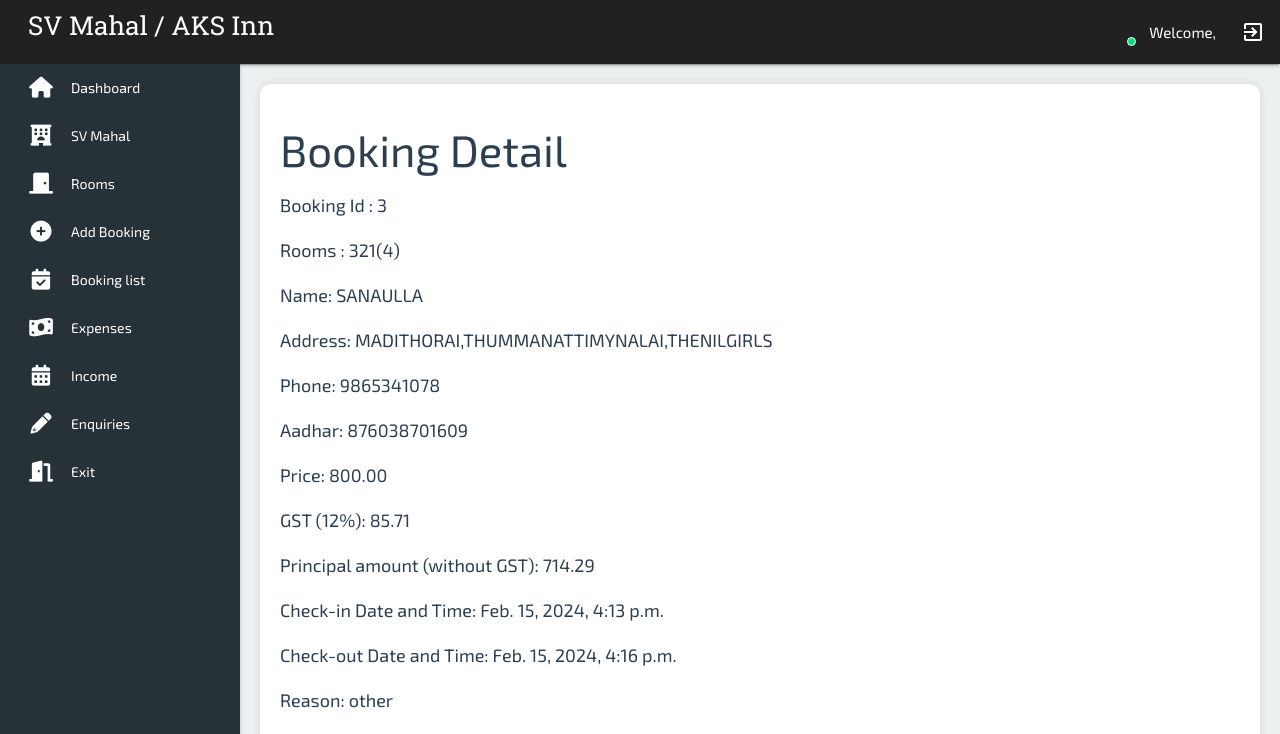
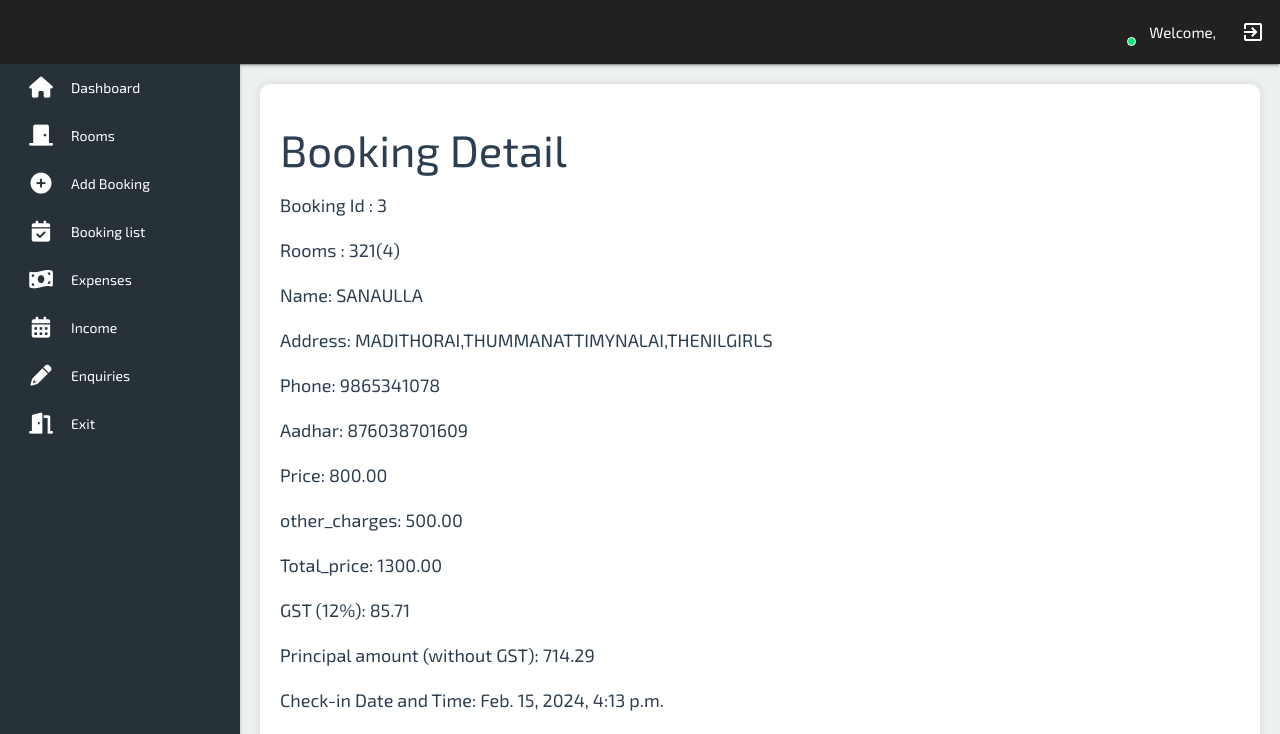
Before and after one commit to iratusbison/booking, a Django app: page /dashboard/booking_detail/3/ in a window 1280 px wide. Shown: the top 734 px of the page. Run offline with Django 4.2, Linux system fonts and the light colour scheme; a user stored in the database is signed in; data comes from the database, SQL or seed files in the repository; both versions use the stored data as it was after the commit; some libraries are stand-ins or nearby versions; some web fonts are replaced.

Commit message:
room_booking

```diff
--- a/baseapp/templates/core/dashboard.html
+++ b/baseapp/templates/core/dashboard.html
@@ -105,7 +105,7 @@
           <li>
             <h1 class="logo-wrapper">
               <a href="{% url 'dashboard' %}" class="brand-logo darken-1">
-                <span class="logo-text hide-on-med-and-down heading">SV Mahal / AKS Inn</span>
+                <span class="logo-text hide-on-med-and-down heading"></span>
               </a>
             </h1>
           </li>
@@ -153,15 +153,7 @@
     </li>
   </ul>
 </li>
-<li class="no-padding">
-          <ul class="" data-collapsible="accordion">
-            <li class="bold">
-              <a href="{% url 'incsection_list' %}" class="">
-                <span class="nav-text"><i class="fas fa-hotel"></i>  SV Mahal </span> <!-- Updated with brush icon -->
-              </a>
-            </li>
-          </ul>
-        </li>
+
 <li class="no-padding">
     <ul class="" data-collapsible="accordion">
         <li class="bold">
@@ -268,17 +260,16 @@
             <div class="card blue darken-2">
               <div class="card-content white-text">
                 <span class="card-title">
-                  <a href="{% url 'incsection_list' %}" style="color: #ffffff;">
-                     SV Mahal
+                  <a href="{% url 'booking_list' %}" style="color: #ffffff;">
+                     Booking_List
                   </a>
                 </span>
-                <p style="color: #ffffff;">  ₹ {{ total_income}}</p>
+
               </div>
             </div>
           </div>
         </div>
       </div>
-<div><center><a href="https://www.tamildailycalendar.com/tamil_daily_calendar.php" target="_blank" class="btn btn-primary">Tamil Calendar Website</a></center></div>
 
     </section>
     {% endblock dashboard_content %}
--- a/itemmanager/models/aks.py
+++ b/itemmanager/models/aks.py
@@ -17,6 +17,7 @@ class Booking(models.Model):
     aadhar = models.BigIntegerField(null=True)
     email = models.EmailField(null=True)
     price = models.DecimalField(max_digits=10, decimal_places=2, null=True)
+    other_charges = models.DecimalField(max_digits=10, decimal_places=2, null=True)
     checkin_datetime = models.DateTimeField(null=True)
     checkout_datetime = models.DateTimeField(null=True)
     persons = models.CharField(max_length=50, null=True)
--- a/itemmanager/templates/book_room.html
+++ b/itemmanager/templates/book_room.html
@@ -131,6 +131,8 @@
         <input type="text" id="persons" name="persons"><br>
         <label for="price">Price:</label><br>
         <input type="text" id="price" name="price"><br>
+        <label for="other_charges">other charges:</label><br>
+        <input type="text" id="other_charges" name="other_charges"><br>
         <!-- Add this code within your form -->
        <div> <label for="reason">Reason:</label>
           <select name="reason" id="reason">
--- a/itemmanager/templates/booking_detail.html
+++ b/itemmanager/templates/booking_detail.html
@@ -93,6 +93,8 @@
         <p>Phone: {{ booking.phone }}</p>
         <p>Aadhar: {{ booking.aadhar }}</p>
         <p>Price: {{ booking.price }}</p>
+        <p>other_charges: {{ booking.other_charges }}</p>
+        <p>Total_price: {{ total_charges|floatformat:"2" }}</p>
 
         <!-- Display GST and Total Price -->
        {% if price and gst and total_price %}
--- a/itemmanager/templates/edit_booking.html
+++ b/itemmanager/templates/edit_booking.html
@@ -96,6 +96,8 @@
 
         <label for="price">Price:</label>
         <input type="number" name="price" value="{{ booking.price }}" min="0">
+        <label for="other_charges">Other charges:</label>
+        <input type="number" name="other_charges" value="{{ booking.other_charges }}" min="0">
 
         <button type="submit">Save Changes</button>
     </form>
--- a/itemmanager/urls.py
+++ b/itemmanager/urls.py
@@ -7,7 +7,7 @@ from itemmanager.views.view_income import income_list, add_income, delete_income
 from itemmanager.views.view_todo import task_list, create_task, edit_task, delete_task
 from itemmanager.views.view_total import total_view
 from itemmanager.views.view_tax import calculate_tax
-from itemmanager.views.view_chatgpt import query
+
 
 urlpatterns = [
     #path('expense', expense_list, name='expense_list'),
@@ -57,7 +57,7 @@ urlpatterns = [
     path('add_rd/<int:rdsection_id>/', add_rd, name='add_rd'),
 
     path('calculate_tax/', calculate_tax, name='calculate_tax'),
-    path('query/', query, name='query'),
+
 
     path('add/', add_room, name='add_room'),
     path('room_list', room_list, name='room_list'),
--- a/itemmanager/views/view_aksinn.py
+++ b/itemmanager/views/view_aksinn.py
@@ -140,6 +140,7 @@ def book_room(request):
         email = request.POST.get('email')
         aadhar = request.POST.get('aadhar')
         price = request.POST.get('price')
+        other_charges = request.POST.get('other_charges')
         persons = request.POST.get('persons')
         reason = request.POST.get('reason')
         payment = request.POST.get('payment')
@@ -157,6 +158,7 @@ def book_room(request):
             phone=phone,
             aadhar=aadhar,
             price=price,
+            other_charges=other_charges,
             email=email,
             persons=persons,
             reason=reason,
@@ -198,12 +200,15 @@ def booking_detail(request, booking_id):
     booking = get_object_or_404(Booking, id=booking_id)
     rooms = booking.rooms.all()
     price = booking.price
+    other_charges = booking.other_charges
+    total_charges = Decimal(other_charges or 0) + price
+
     gst_amount = price - (price / (1 + Decimal('0.12')))
     net_price = price - gst_amount
     gst = price * Decimal('0.12')
     total_price = price + gst
 
-    return render(request, 'booking_detail.html', {'booking': booking, 'rooms': rooms, 'price': price, 'gst': gst, 'gst_amount':gst_amount, 'net_price':net_price,'total_price': total_price,'reason': booking.reason,})
+    return render(request, 'booking_detail.html', {'booking': booking, 'rooms': rooms, 'price': price, 'gst': gst, 'gst_amount':gst_amount,'total_charges':total_charges, 'net_price':net_price,'total_price': total_price,'reason': booking.reason,})
 @login_required(login_url='/login')
 def edit_booking(request, booking_id):
     booking = Booking.objects.get(id=booking_id)
@@ -218,6 +223,7 @@ def edit_booking(request, booking_id):
         booking.aadhar = request.POST.get('aadhar')
         booking.email = request.POST.get('email')
         booking.price = request.POST.get('price')
+        booking.other_charges =request.POST.get('other_charges')
 
         booking.save()
         return redirect('booking_detail', booking_id=booking_id)
@@ -286,7 +292,7 @@ def generate_pdf_book(request):
     title = Paragraph(title_text, styles["Title"])
     title.alignment = 1  # Center alignment
     elements.append(title)
-
+    '''
     # Add SV Mahal / AKS Inn to the top center
     elements.append(Paragraph("SV Mahal / AKS Inn", styles["Heading2"]))
     elements.append(Paragraph("No.192/1A 1B, Vandavasi Road, Sevilimedu, Kanchipuram - 631502", styles["BodyText"]))
@@ -294,10 +300,10 @@ def generate_pdf_book(request):
     elements.append(Paragraph("Email: svmahalaksinn@gmail.com", styles["BodyText"]))
     elements.append(Paragraph("GST: 33ADDFS68571Z8", styles["BodyText"]))
     elements.append(Paragraph("<br/><br/>", normal_style))  # Add space between address and table
-
+    '''
 
     # Define data for the table
-    data = [['ID', 'Name', 'Phone', 'Aadhar', 'Price', 'GST', 'Total Price']]
+    data = [['ID', 'Name', 'Phone', 'Aadhar', 'Price', 'GST', 'Net Price']]
 
     total_revenue = Decimal('0.00')
 
@@ -307,6 +313,9 @@ def generate_pdf_book(request):
         gst = price * Decimal('0.12')
         total_price = price + gst
 
+        gst_amount = booking.price * Decimal('0.12')
+        net_price = booking.price - gst_amount
+
         # Append booking details to the data list
         data.append([
             booking.id,
@@ -315,7 +324,7 @@ def generate_pdf_book(request):
             booking.aadhar,
             price,
             gst,
-            total_price,
+            net_price,
         ])
 
         # Increment total revenue
@@ -388,17 +397,17 @@ def generate_bill(request, booking_id):
 
     # Content for the PDF
     content = []
-
+    '''
     # Add SV Mahal/Aksinn Topic and Address, Email, Phone
     content.append(Paragraph("SV Mahal/Aksinn", title_style))
     content.append(Paragraph("No.192/1A 1B, Vandavasi Road, Sevilimedu, Kanchipuram - 631502", detail_style))
     content.append(Paragraph("Phone: 9842254415, 9443733265, 9994195966 ", detail_style))
     content.append(Paragraph("Email: svmahalaksinn@gmail.com", detail_style))
     content.append(Paragraph("GST: 33ADDFS68571Z8", detail_style))
-
+    '''
     # Add title
     content.append(Paragraph("Booking Bill", title_style))
-
+    total_charges = Decimal(booking.price or 0) + Decimal(booking.other_charges or 0)
     # Add booking details
     booking_details = [
         ["Booking ID:", str(booking.id)],
@@ -409,10 +418,13 @@ def generate_bill(request, booking_id):
         ["Phone:", booking.phone],
         ["Aadhar:", booking.aadhar],
         ["Price:", str(booking.price)],
+        ["other_charges:", str(booking.other_charges)],
+        ["total_price:", total_charges],
         ["Email:", booking.email],
         ["Persons:", str(booking.persons)],
         ["Reason:", booking.reason],
         #['Rooms', ', '.join([room.room_number for room in booking.rooms.all()])],
+
     ]
 
     room_numbers = [room.room_number for room in booking.rooms.all()]
--- a/itemmanager/views/view_income.py
+++ b/itemmanager/views/view_income.py
@@ -311,7 +311,7 @@ def generate_bill(data):
 
     # Create a list to hold the PDF elements
     elements = []
-
+    '''
     # Add a title
     elements.append(Paragraph("SV Mahal / AKS Inn", styles["Title"]))
 
@@ -320,7 +320,7 @@ def generate_bill(data):
     elements.append(Paragraph("Email: svmahalaksinn@gmail.com", styles["BodyText"]))
     elements.append(Paragraph("GST: 33ADDFS68571Z8", styles["BodyText"]))
     elements.append(Paragraph("Bill Statement", styles['Title']))
-
+    '''
     # Increase font size for table
     table_style = TableStyle([
         ('BACKGROUND', (0, 0), (-1, 0), colors.grey),
--- a/technostall/settings.py
+++ b/technostall/settings.py
@@ -25,7 +25,7 @@ SECRET_KEY = 'django-insecure-_bvzg+nczp^c%5lqk)@3o+ri0szb_9z9n^ofcc5ryx3o_087t%
 # SECURITY WARNING: don't run with debug turned on in production!
 DEBUG = True
 
-ALLOWED_HOSTS = ['dotest.pythonanywhere.com','https://kashfolio.onrender.com','kashfolio.onrender.com']
+ALLOWED_HOSTS = ['dotdevelopers.pythonanywhere.com']
 
 CSRF_TRUSTED_ORIGINS = ['https://kashfolio.onrender.com'] # Replace with your Render domain
 
```
Also changed, not shown: itemmanager/views/view_chatgpt.py (deleted, +0 -25 lines), db.sqlite3, itemmanager/migrations/0051_booking_other_charges_alter_booking_payment.py (added).
